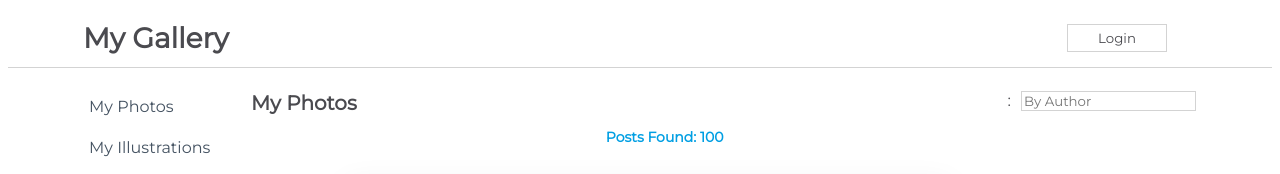
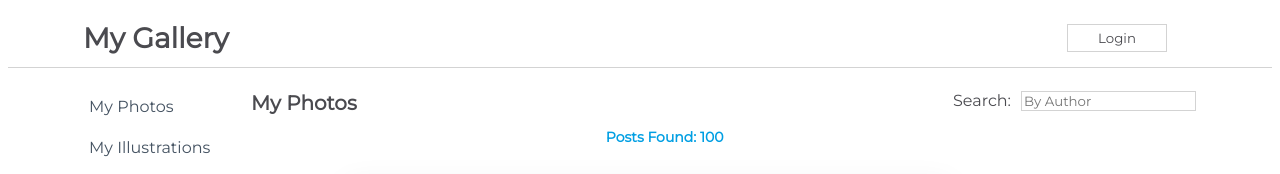
Before and after one commit to RobWar-code/react-challenge-1, a React (Create React App) app in the folder my-app/: page / in a window 1280 px wide. Shown: the top 174 px of the page. Built offline with nearby package versions, Linux system fonts and the light colour scheme.

Commit message:
Update search chanllenge

```diff
--- a/my-app/src/components/Content.js
+++ b/my-app/src/components/Content.js
@@ -34,8 +34,8 @@ export class Content extends Component {
         <div className={css.TitleBar}>
             <h1>My Photos</h1>
             <form>
-              <label htmlFor="id-author">:</label>
-              <input id="id-author" placeholder="By Author" onChange={(event) => {handleAuthorChange(event)}} />
+              <label htmlFor="id-author">Search:</label>
+              <input id="id-author" placeholder="By Author" onChange={(event) => {this.handleAuthorChange(event)}} />
             </form>
             <h4>Posts Found: {this.state.posts.length}</h4>
         </div>
```
